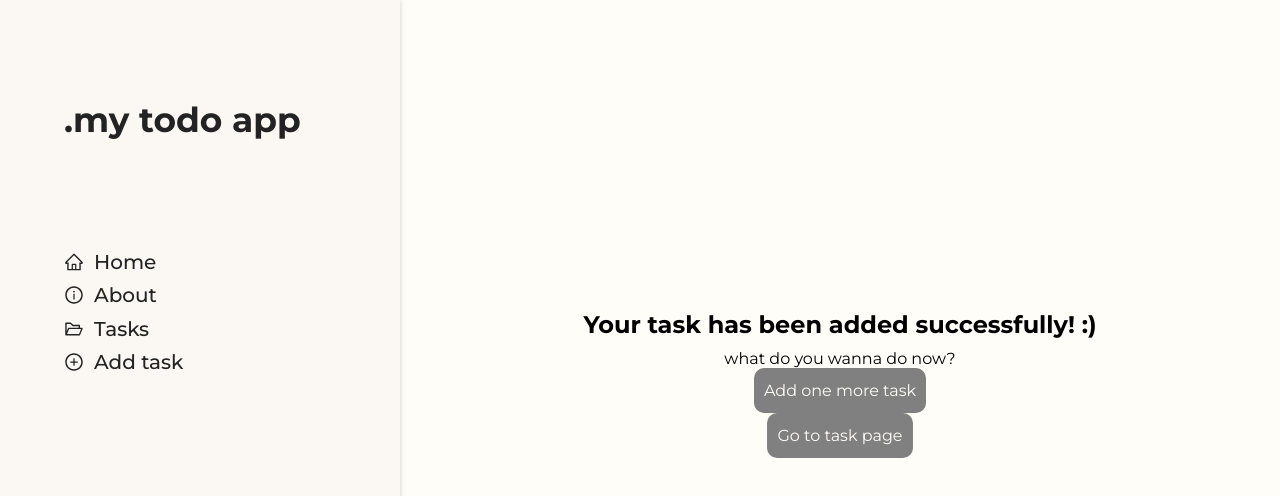
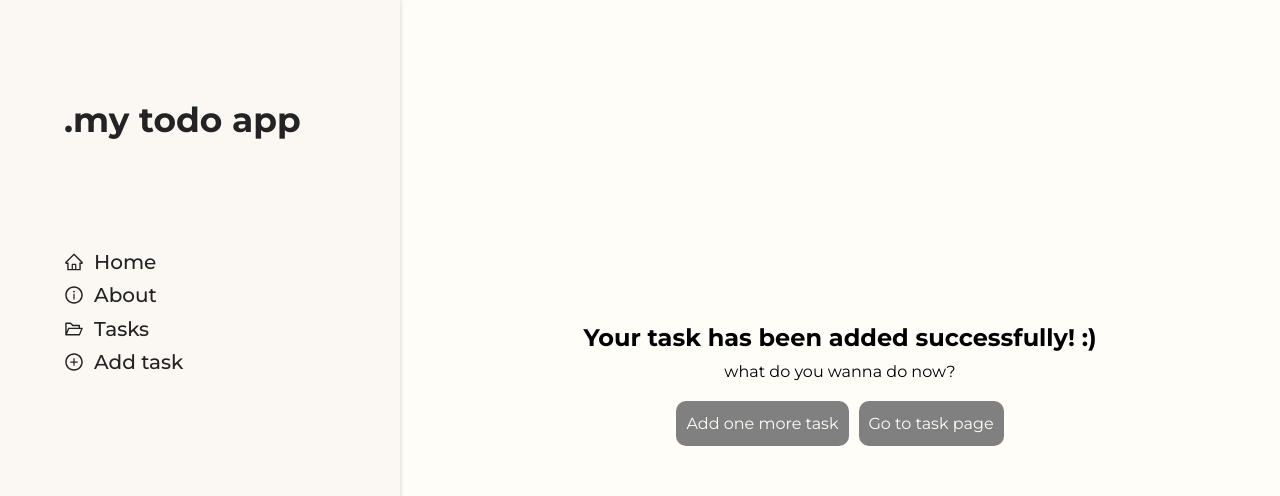
Before and after one commit to dkveil/my-todo-app-with-ts, a React (Create React App) app: page /add-task/1 in a window 1280 px wide. Shown: the top 496 px of the page. Built offline with nearby package versions, Linux system fonts and the light colour scheme.

Commit message:
success board

```diff
--- a/src/components/SuccesBoard/SuccesBoard.styles.ts
+++ b/src/components/SuccesBoard/SuccesBoard.styles.ts
@@ -5,11 +5,31 @@ export const Wrapper = styled.div`
     justify-content: center;
     align-items: center;
     flex-direction: column;
-    height: 80vh;
+    height: 90vh;
 
     h1{
         text-align: center;
         margin-bottom: 10px;
     }
+    p{
+        margin-bottom: 20px;
+    }
+
+    ${({theme}) => theme.mq.desktop}{
+        height: 80vh;
+    }
 
 `
+
+export const ButtonsContainer = styled.div`
+    display: flex;
+    align-items: center;
+    flex-direction: column;
+    gap: 5px;
+
+    ${({theme}) => theme.mq.desktop}{
+        flex-direction: row;
+        gap: 10px;
+    }
+
+`
--- a/src/components/SuccesBoard/index.tsx
+++ b/src/components/SuccesBoard/index.tsx
@@ -6,6 +6,7 @@ const SuccesBoard = () => {
         <Board.Wrapper>
             <h1>Your task has been added successfully! :)</h1>
             <p>what do you wanna do now?</p>
+            <Board.ButtonsContainer>
                 <Button
                     buttontype='square'
                     onClickHandler={() => console.log('')}>
@@ -16,6 +17,7 @@ const SuccesBoard = () => {
                     onClickHandler={() => console.log('')}>
                         Go to task page
                 </Button>
+            </Board.ButtonsContainer>
         </Board.Wrapper>
     );
 }
```
Lines whose indentation alone changed are shown as unchanged.
